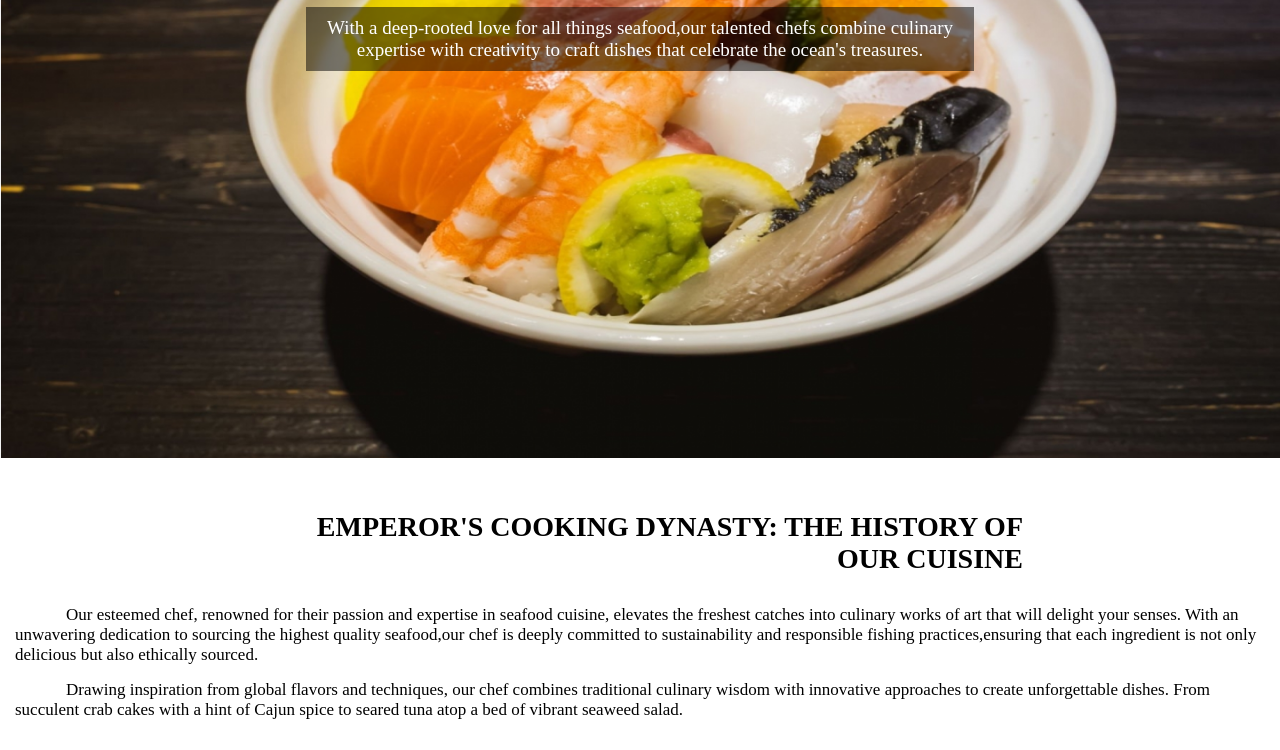
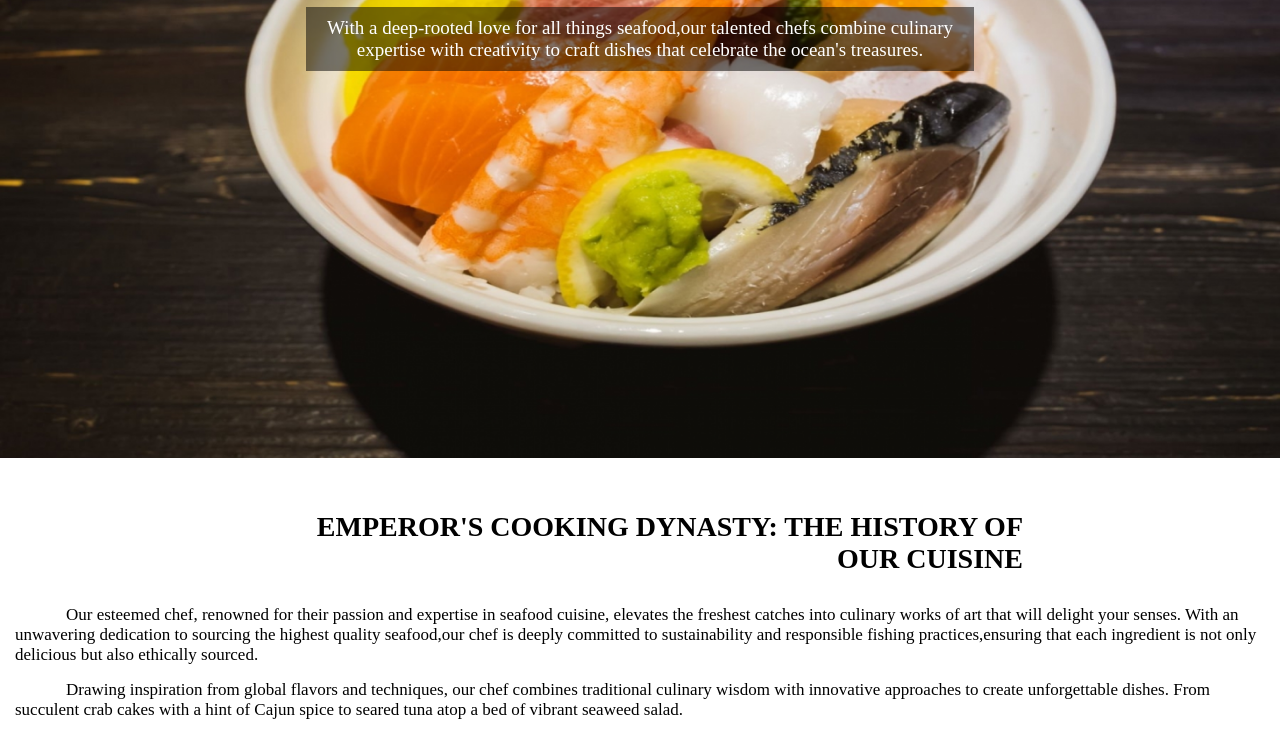
Before and after one commit to manii59/resto-website, a plain HTML site: page index.html in a window 1280 px wide. Shown: the part 256-1006 px from the top of the page. Drawn offline with Linux system fonts and the light colour scheme.

Commit message:
Banner background image updated

```diff
--- a/assets/css/style.css
+++ b/assets/css/style.css
@@ -65,8 +65,9 @@
 }
 
 /* banner styling */
+
 .banner {
-	background-image: url(first_image.png);
+	background-image: url(../images/image_cover.png);
     background-size: cover;
     background-repeat: no-repeat;
     color: #fff;
@@ -190,6 +191,7 @@ header{
 }
 
 /* large image section */
+
 .large_image {
     margin-top: 60px;
     width: 100%;
```
Also changed, not shown: assets/css/first_image.png (deleted), assets/images/first_image.png (deleted).
